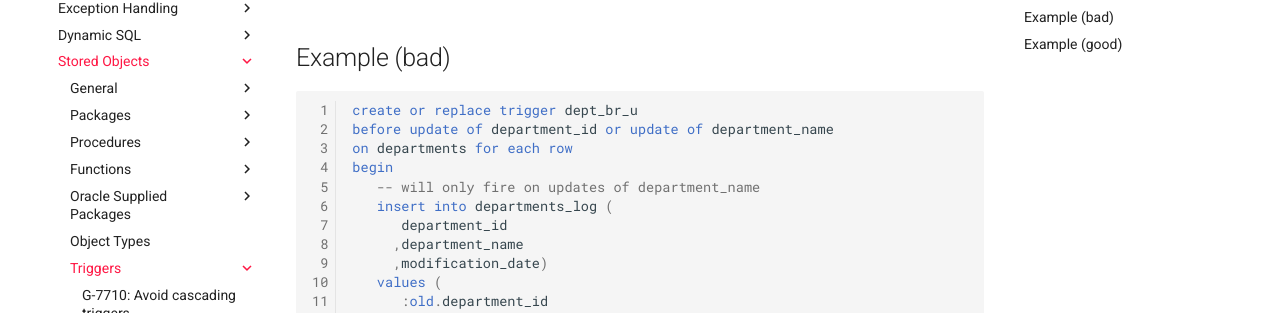
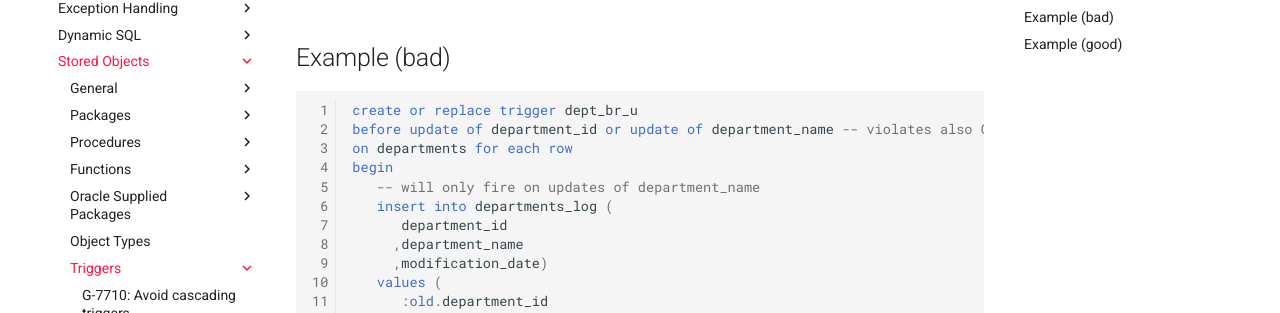
Before and after one commit to Trivadis/plsql-and-sql-coding-guidelines, an MkDocs documentation site: the page built from docs/4-language-usage/7-stored-objects/7-triggers/g-7720.md, in a window 1280 px wide and 900 px high, scrolled down 406 px. Shown: the part 140-453 px from the top of the window. Built offline with MkDocs 1.6.1 and Material for MkDocs 9.7.7, drawn with Linux system fonts in a browser that asks for light colours; comment, search, counter and statistics services are not loaded; the version menu is left out.

Commit message:
explain G-7730

````diff
--- a/docs/4-language-usage/7-stored-objects/7-triggers/g-7720.md
+++ b/docs/4-language-usage/7-stored-objects/7-triggers/g-7720.md
@@ -11,7 +11,7 @@ A DML trigger can have multiple triggering events separated by `or` like `before
 
 ``` sql
 create or replace trigger dept_br_u
-before update of department_id or update of department_name
+before update of department_id or update of department_name -- violates also G-7730
 on departments for each row
 begin
    -- will only fire on updates of department_name
````
